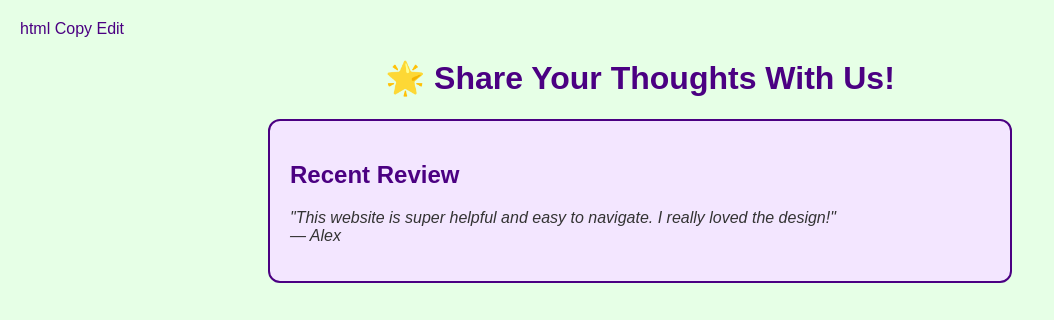
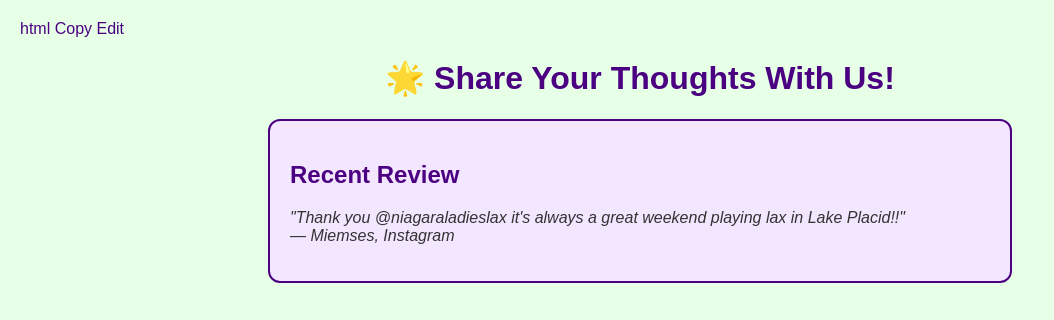
Before and after one commit to Alex-1127/CIS480-Project-Website, a plain HTML site: page ProjectReviews.html in a window 1280 px wide. Shown: the top 320 px of the page, without its empty margins (0-1054 px from the left). Drawn offline with Linux system fonts and the light colour scheme.

Commit message:
Update ProjectReviews.html

```diff
--- a/ProjectReviews.html
+++ b/ProjectReviews.html
@@ -6,7 +6,7 @@ Edit
 <html lang="en">
 <head>
   <meta charset="UTF-8">
-  <title>Website Reviews</title>
+  <title>Niagara Ladies Lax Reviews</title>
   <style>
     body {
       font-family: Arial, sans-serif;
@@ -49,7 +49,7 @@ Edit
   <div class="review-section">
     <h2>Recent Review</h2>
     <p class="example-review">
-      "This website is super helpful and easy to navigate. I really loved the design!" <br>— Alex
+      "Thank you @niagaraladieslax it's always a great weekend playing lax in Lake Placid!!" <br>— Miemses, Instagram
     </p>
   </div>
 
```
